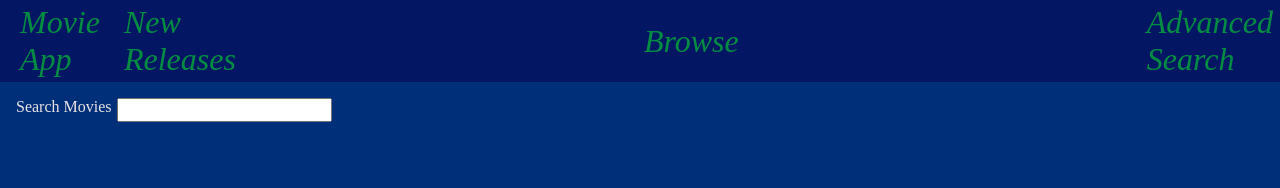
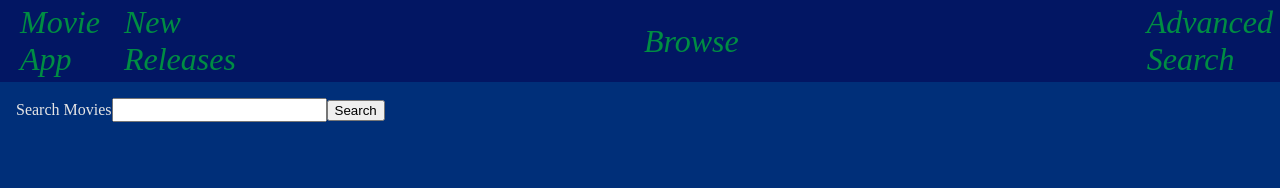
Before and after one commit to ShaunAnderson17/MovieApplication, a React (Create React App) app: page / in a window 1280 px wide. Shown: the top 188 px of the page. Built offline with nearby package versions, Linux system fonts and the light colour scheme.

Commit message:
search bar completed

```diff
--- a/src/ui-components/searchbar.tsx
+++ b/src/ui-components/searchbar.tsx
@@ -1,10 +1,26 @@
-import React from 'react';
+import React, { useState } from 'react';
+import { useNavigate } from 'react-router-dom';
 
 function SearchBar() {
+    const [searchTerm, setSearchTerm] = useState('');
+    const navigate = useNavigate();
+
+    const handleSearchChange = (event: React.ChangeEvent<HTMLInputElement>) => {
+        setSearchTerm(event.target.value);
+    };
+
+    const handleSearchSubmit = async (event: React.FormEvent<HTMLFormElement>) => {
+        event.preventDefault();
+        navigate(`/SearchResults/${searchTerm}`);
+    };
+
     return (
         <div className="search-wrapper">
-            <label htmlFor="search"> Search Movies</label>
-            <input type="search" id="search" />
+            <form onSubmit={handleSearchSubmit}>
+                <label htmlFor="search">Search Movies</label>
+                <input type="search" id="search" value={searchTerm} onChange={handleSearchChange} />
+                <button type="submit">Search</button>
+            </form>
         </div>
     );
 }
```
